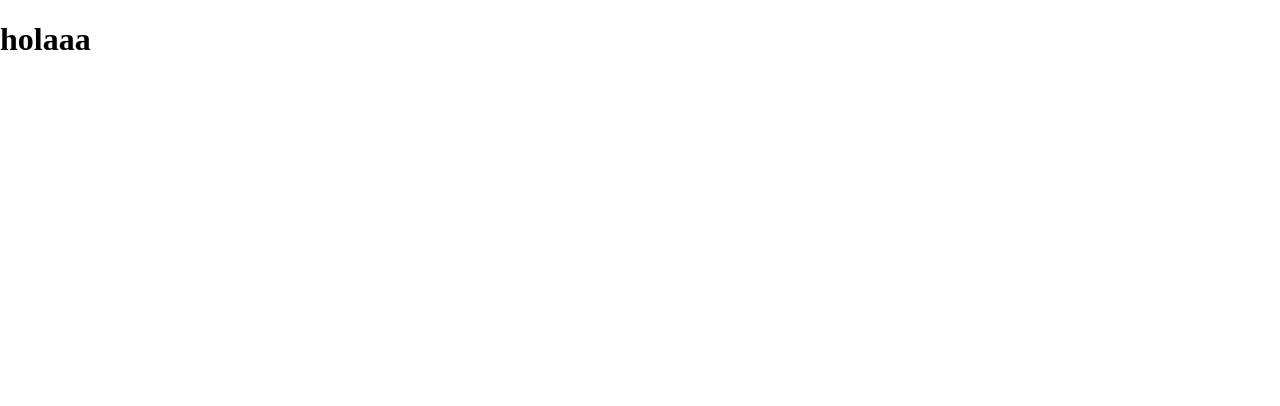
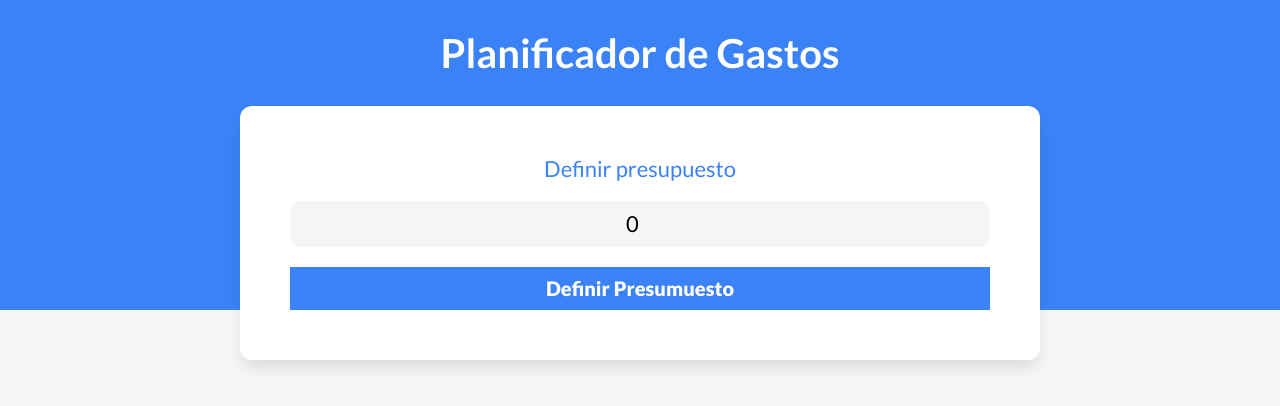
Before and after one commit to karenyulierr/AdministradorGastos, a Vue app: page / in a window 1280 px wide. Shown: the top 406 px of the page. Built offline with nearby package versions, Linux system fonts and the light colour scheme.

Commit message:
ajustes diseño

```diff
--- a/src/App.vue
+++ b/src/App.vue
@@ -1,11 +1,86 @@
 <script setup>
+  import Presupuesto from "./components/Presupuesto.vue";
 
 </script>
 
 <template>
+  <div>
+    <header>
+      <h1>Planificador de Gastos</h1>
+      <div class="contenedor-header contenedor sombra">
+        <Presupuesto
 
-  <h1>holaaa</h1>
+        />
+      </div>
+    </header>
+  </div>
 </template>
 
-<style scoped>
+
+
+<style>
+:root {
+  --azul: #3b82f6;
+  --blanco: #fff;
+  --gris-claro: #f5f5f5;
+  --gris: #94a3b8;
+  --gris-oscuro: #64748b;
+  --negro: #000;
+}
+
+html {
+  font-size: 62.5%;
+  box-sizing: border-box;
+}
+
+*,
+*::before,
+*::after {
+  box-sizing: inherit;
+}
+
+body {
+  font-size: 1.6rem;
+  font-family: "Lato", sans-serif;
+  background-color: var(--gris-claro);
+}
+
+h1 {
+  font-size: 4rem;
+}
+
+h2 {
+  font-size: 3rem;
+}
+
+header {
+  background-color: var(--azul);
+}
+
+header h1 {
+  padding: 3rem 0;
+  margin: 0;
+  color: var(--blanco);
+  text-align: center;
+
+}
+
+.contenedor{
+  width: 80%;
+  max-width: 80rem;
+  margin: 0 auto;
+}
+
+.contenedor-header{
+  margin-top: -5rem;
+  transform: translateY(5rem);
+  padding: 5rem;
+}
+.sombra{
+  box-shadow: 0px 10px 15px -3px rgba(0,0,0,0.1);
+  background-color: var(--blanco);
+  border-radius: 1.2rem;
+  padding: 5rem;
+}
+
 </style>
--- /dev/null
+++ b/src/components/Alerta.vue
@@ -0,0 +1,20 @@
+<template>
+    <div class="alerta">
+        <slot></slot>
+    </div>
+</template>
+
+
+<style  scoped>
+    .alerta{
+        padding: 1rem;
+        font-weight: 900;
+        text-transform: uppercase;
+        font-size: 1.6rem;
+        text-align: center;
+        background-color: var(--blanco);
+        border-left: .5rem solid #B91C1C ;
+        color: #B91C1C;
+        margin-bottom: 2rem;
+    }
+</style>
--- /dev/null
+++ b/src/components/Presupuesto.vue
@@ -0,0 +1,75 @@
+<script setup>
+import { ref } from 'vue';
+import Alerta from "./Alerta.vue";
+
+const presupuesto = ref(0);
+const error = ref('');
+
+const definirPresupuesto = () => {
+    if (presupuesto.value <= 0) {
+        error.value = "Presupuesto no válido"
+    }
+    setTimeout(()=>{
+        error.value= " ";
+    },3000);
+
+}
+</script>
+
+<template>
+    <form class="presupuesto" @submit.prevent="definirPresupuesto">
+        <Alerta v-if="error">
+            {{ error }}
+        </Alerta>
+        <div class="campo">
+            <label for="nuevo-presupuesto">Definir presupuesto</label>
+            <input type="number" id="nuevo-presupuesto" class="nuevo-presupuesto" placeholder="Añade tu presupuesto"
+                v-model.number="presupuesto" min="0">
+        </div>
+        <input type="submit" value="Definir Presumuesto">
+    </form>
+</template>
+
+<style  scoped>
+.presupuesto {
+    width: 100%;
+}
+
+.campo {
+    display: grid;
+    gap: 2rem;
+}
+
+.presupuesto label {
+    font-size: 2.2rem;
+    text-align: center;
+    color: var(--azul);
+}
+
+.presupuesto input[type="number"] {
+    background-color: var(--gris-claro);
+    border-radius: 1rem;
+    padding: 1rem;
+    border: none;
+    font-size: 2.2rem;
+    text-align: center;
+}
+
+.presupuesto input[type="submit"] {
+    background-color: var(--azul);
+    border: none;
+    padding: 1rem;
+    text-align: center;
+    font-size: 2rem;
+    margin-top: 2rem;
+    color: var(--blanco);
+    font-weight: 900;
+    width: 100%;
+    transition: background-color 300ms ease;
+}
+
+.presupuesto input[type="submit"]:hover {
+    background-color: #1048A4;
+    cursor: pointer;
+}
+</style>
```
Also changed, not shown: src/components/Filtro.vue (added, +15 -0 lines).
